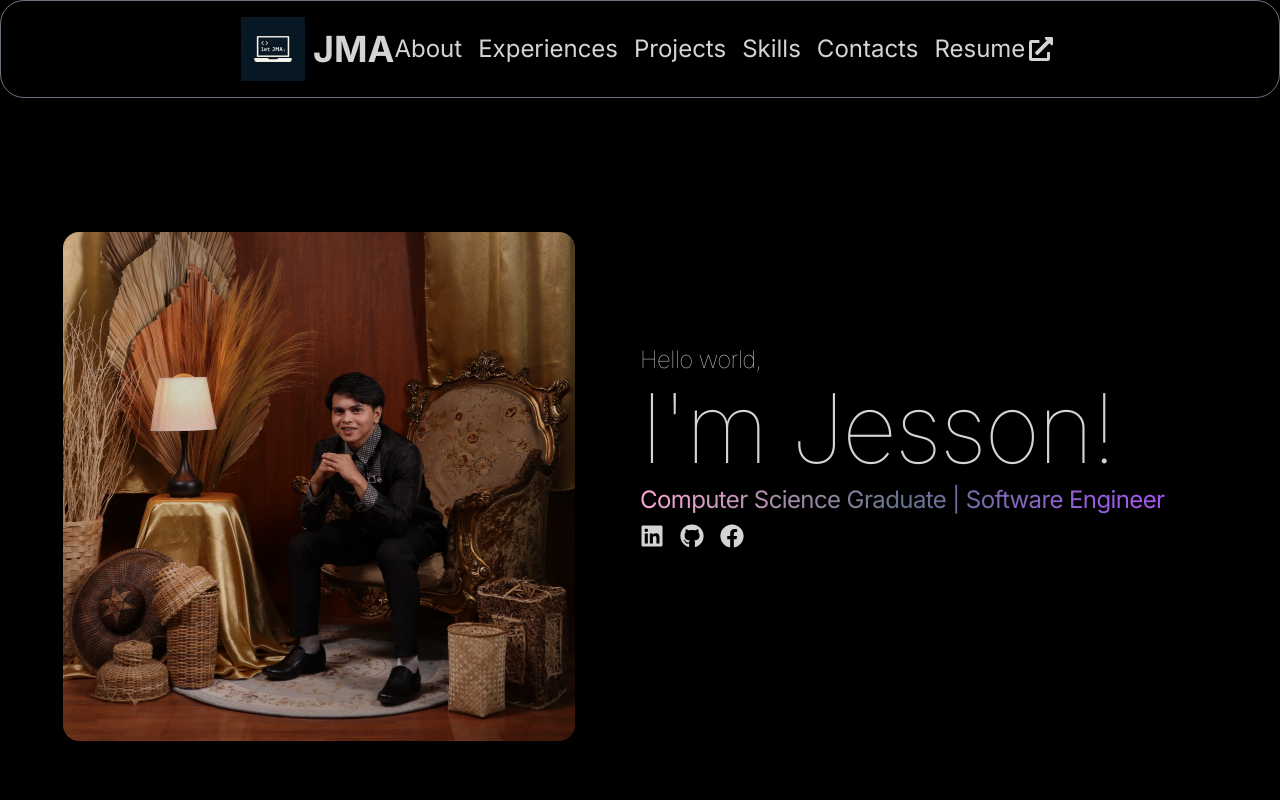
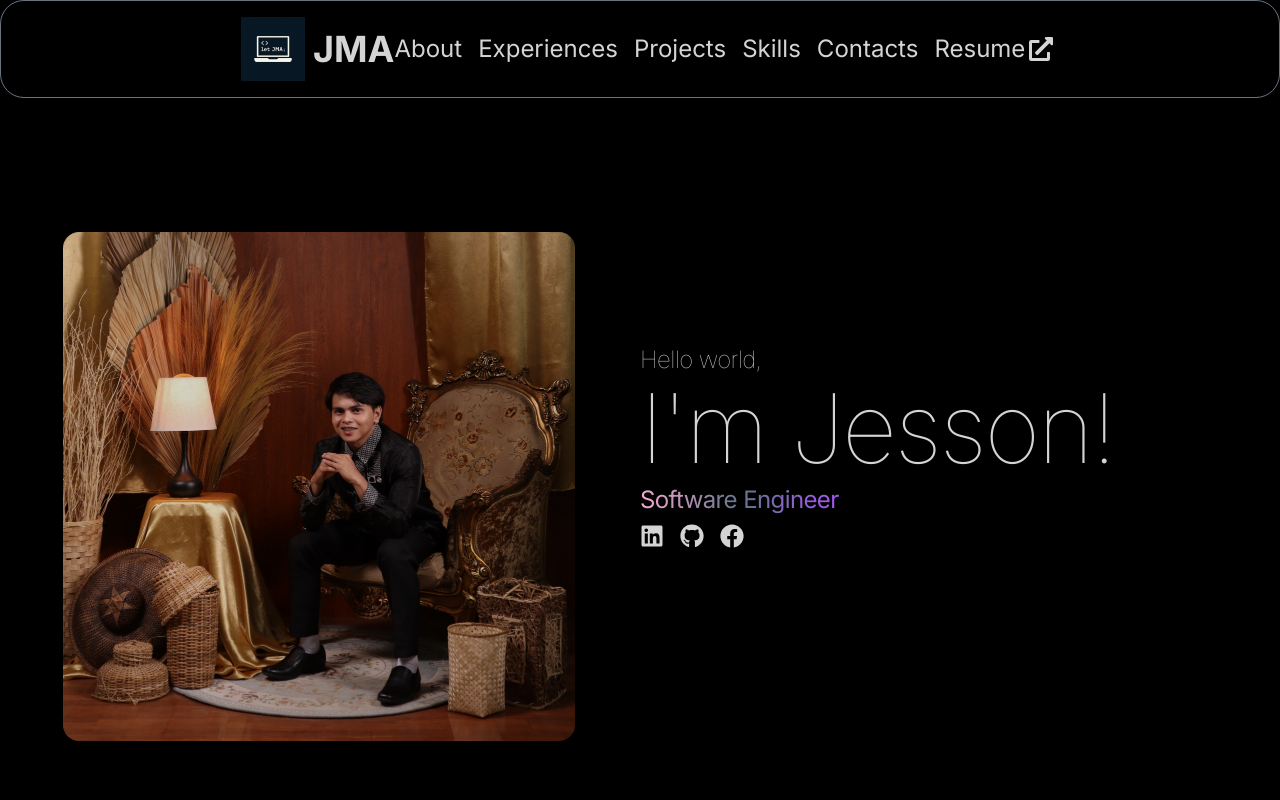
Before and after one commit to jesson20/personal-portfolio, a React (Vite) app: page / in a window 1280 px wide. Shown: the top 800 px of the page. Built offline with nearby package versions, Linux system fonts and the light colour scheme.

Commit message:
change professional title

```diff
--- a/src/components/Hero.jsx
+++ b/src/components/Hero.jsx
@@ -67,7 +67,7 @@ const Hero = () => {
               initial="hidden"
               className="bg-gradient-to-r from-pink-300 via-slate-500 to-purple-500 bg-clip-text text-xl lg:text-2xl tracking-tight text-transparent"
             >
-              Computer Science Graduate | Software Engineer
+              Software Engineer
             </motion.span>
             <motion.div
               variants={container(1.2)}
```
